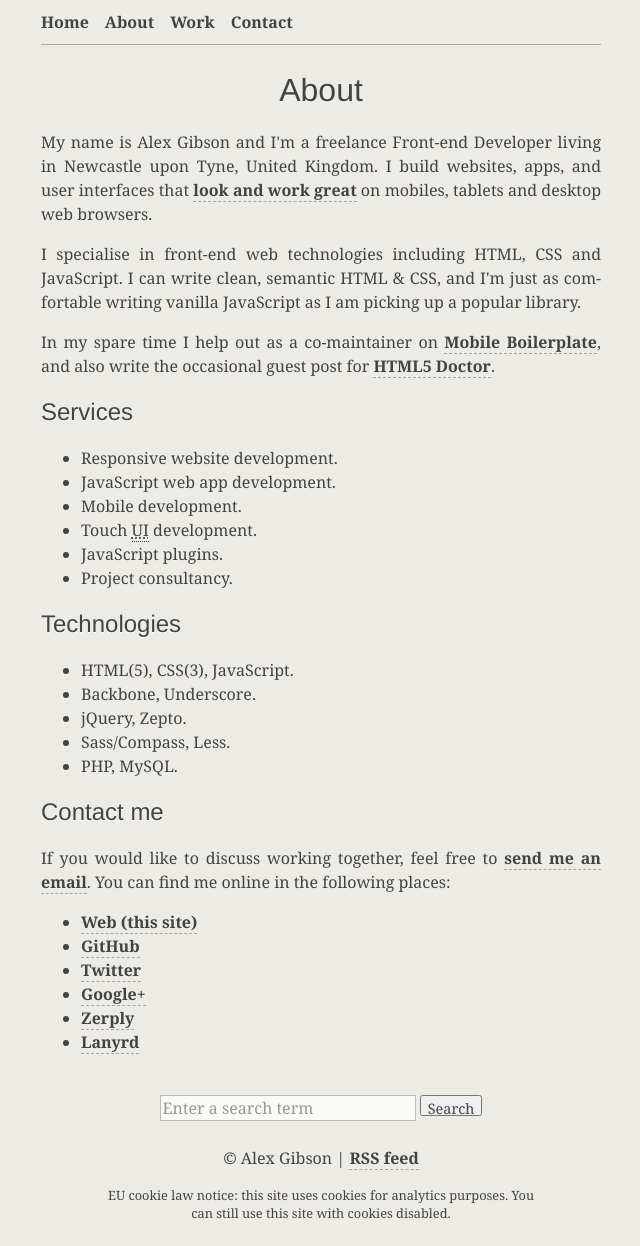
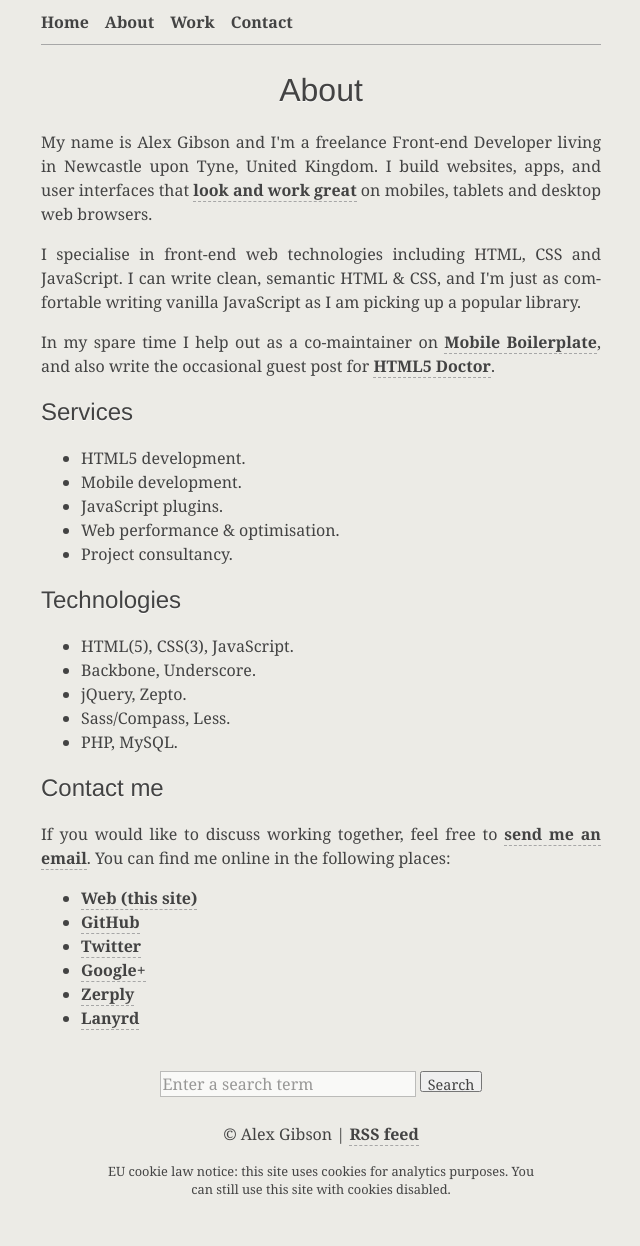
Before and after one commit to alexgibson/alxgbsn.co.uk, a Jekyll site: the page built from about/index.html, in a window 1280 px wide. Shown: the whole page, without its empty margins (319-959 px from the left). Built offline with Jekyll 4.4.1, drawn with Linux system fonts in a browser that asks for light colours; Markdown is read by kramdown in place of the engine named in the settings; comment, search, counter and statistics services are not loaded; after the commit the page ends 1222 px from its top, so only the background shows below that.

Commit message:
Update services copy

```diff
--- a/about/index.html
+++ b/about/index.html
@@ -23,11 +23,10 @@
 		<h2>Services</h2>
 
 		<ul>
-			<li>Responsive website development.</li>
-			<li>JavaScript web app development.</li>
+			<li>HTML5 development.</li>
 			<li>Mobile development.</li>
-			<li>Touch <abbr title="User Interface">UI</abbr> development.</li>
 			<li>JavaScript plugins.</li>
+			<li>Web performance &amp; optimisation.</li>
 			<li>Project consultancy.</li>
 		</ul>
 
```
Also changed, not shown: 3 other files.
